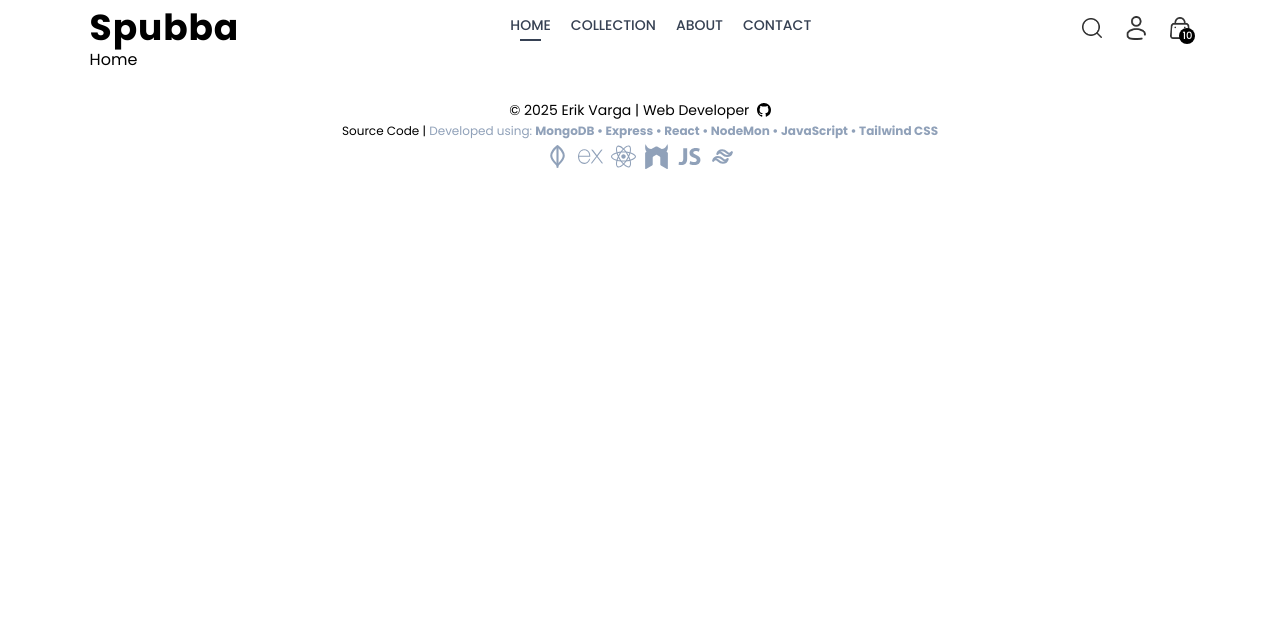
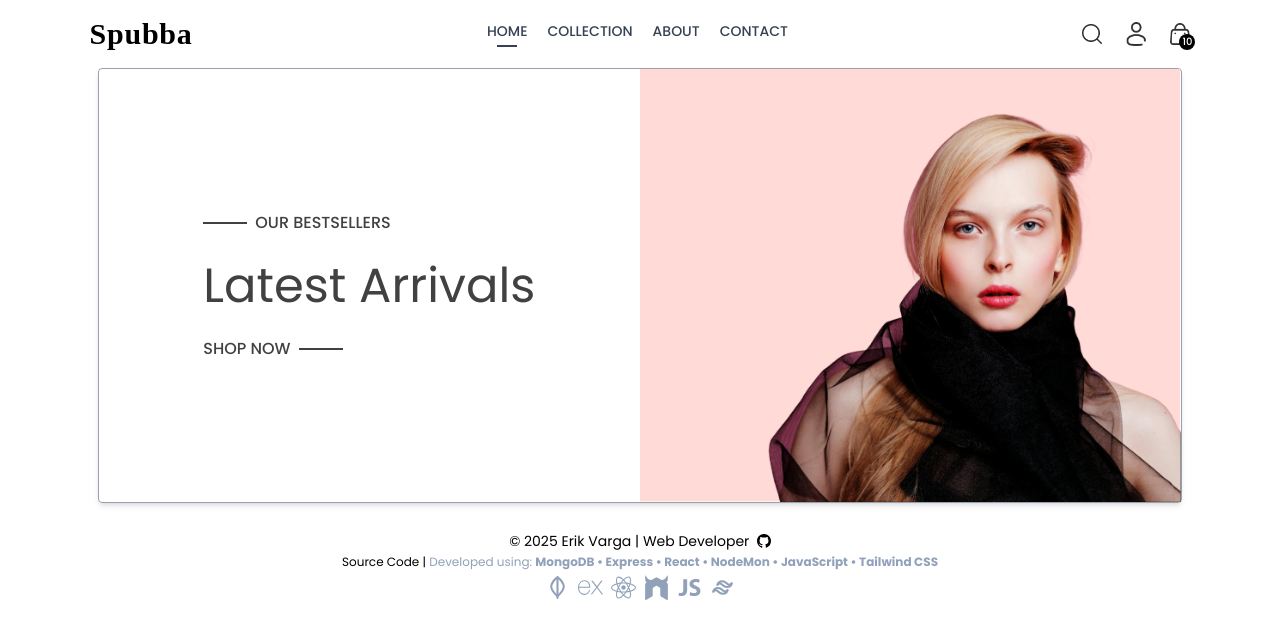
Before and after one commit to Erik-Varga/mern-stack-ecommerce, a React (Vite) app: page / in a window 1280 px wide. Shown: the top 638 px of the page. Built offline with nearby package versions, Linux system fonts and the light colour scheme; a web font is replaced by a local one.

Commit message:
added hero

```diff
--- a/src/App.css
+++ b/src/App.css
@@ -1,15 +1,12 @@
 @import url('https://fonts.googleapis.com/css2?family=DM+Serif+Text:ital@0;1&family=Inconsolata:wght@200..900&family=Poppins:ital,wght@0,100;0,200;0,300;0,400;0,500;0,600;0,700;0,800;0,900;1,100;1,200;1,300;1,400;1,500;1,600;1,700;1,800;1,900&display=swap');
 
 @import "tailwindcss";
-
-* {
-  font-family: 'Poppins', sans-serif;
-}
 
 body {
   margin: 0;
   padding: 0;
   box-sizing: border-box;
+  font-family: 'Poppins', sans-serif;
 }
 
 .font2 {
--- a/src/components/Footer.jsx
+++ b/src/components/Footer.jsx
@@ -32,7 +32,6 @@
                 <SiNodemon size={size} />
                 <IoLogoJavascript  size={size} />
                 <TbBrandTailwind size={size} />
-
             </span>
         </div>
     )
--- /dev/null
+++ b/src/components/Hero.jsx
@@ -0,0 +1,29 @@
+import React from 'react'
+import { assets } from '../assets/assets'
+
+const Hero = () => {
+  return (
+    <div className='flex flex-col sm:flex-row border border-gray-400 rounded m-2 shadow-md'>
+
+        {/* hero left side */}
+        <div className="w-full sm:w-1/2 flex items-center justify-center py-10 sm:py-0">
+            <div className='text-[#414141]'>
+                <div className="flex items-center gap-2">
+                    <p className="w-8 md:w-11 h-[2px] bg-[#414141]"></p>
+                    <p className="font-medium text-sm md:text-base uppercase">Our Bestsellers</p>
+                </div>
+                <h1 className='text-3xl sm:py-3 lg:text-5xl leading-relaxed'>Latest Arrivals</h1>
+                <div className="flex items-center gap-2">
+                    <p className="font-medium text-sm md:text-base uppercase">Shop Now</p>
+                    <p className="w-8 md:w-11 h-[2px] bg-[#414141]"></p>
+                </div>
+            </div>
+        </div>
+
+        {/* hero right side */}
+        <img src={assets.hero_img} alt="" className='w-full sm:w-1/2' />
+    </div>
+  )
+}
+
+export default Hero
--- a/src/components/Logo.jsx
+++ b/src/components/Logo.jsx
@@ -3,7 +3,7 @@
 
 const Logo = () => {
   return (
-    <div className='font3 font-bold text-4xl tracking-wide'>
+    <div className='font3 font-bold text-3xl tracking-wide py-2'>
         <NavLink to="/">
           Spubba
         </NavLink>
--- a/src/pages/Home.jsx
+++ b/src/pages/Home.jsx
@@ -1,8 +1,11 @@
 import React from 'react'
+import Hero from '../components/Hero'
 
 const Home = () => {
   return (
-    <div>Home</div>
+    <div>
+      <Hero />
+    </div>
   )
 }
 
```
